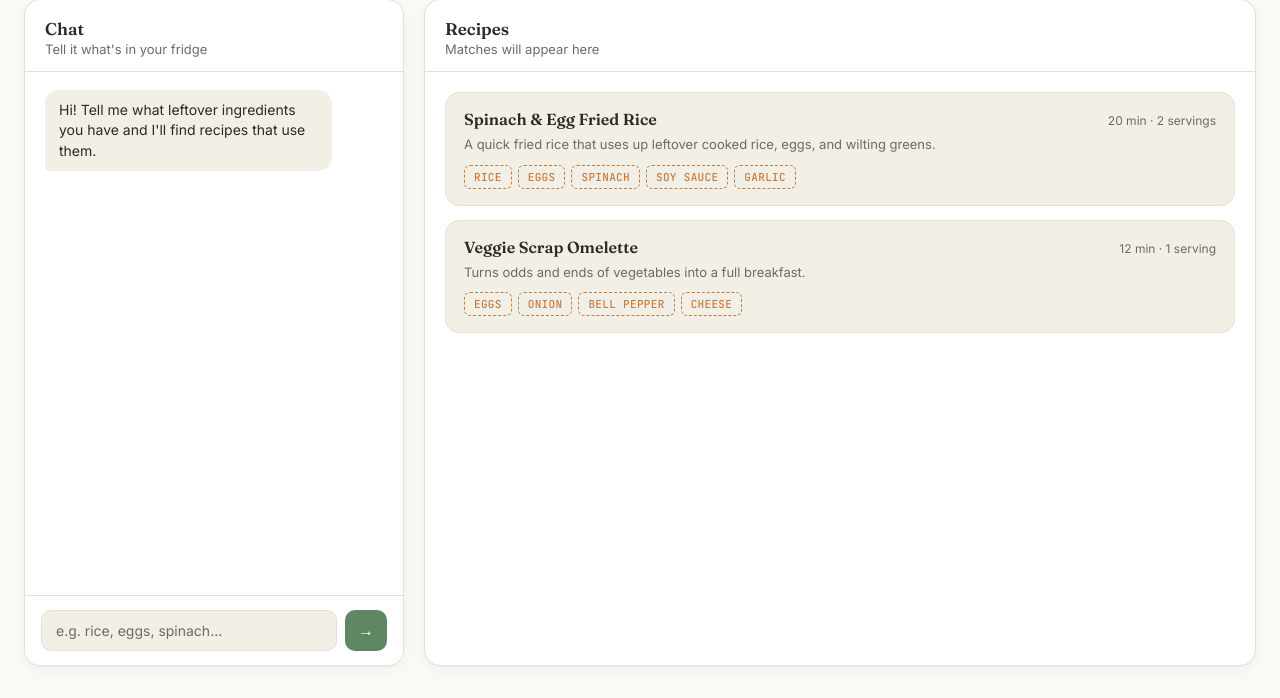
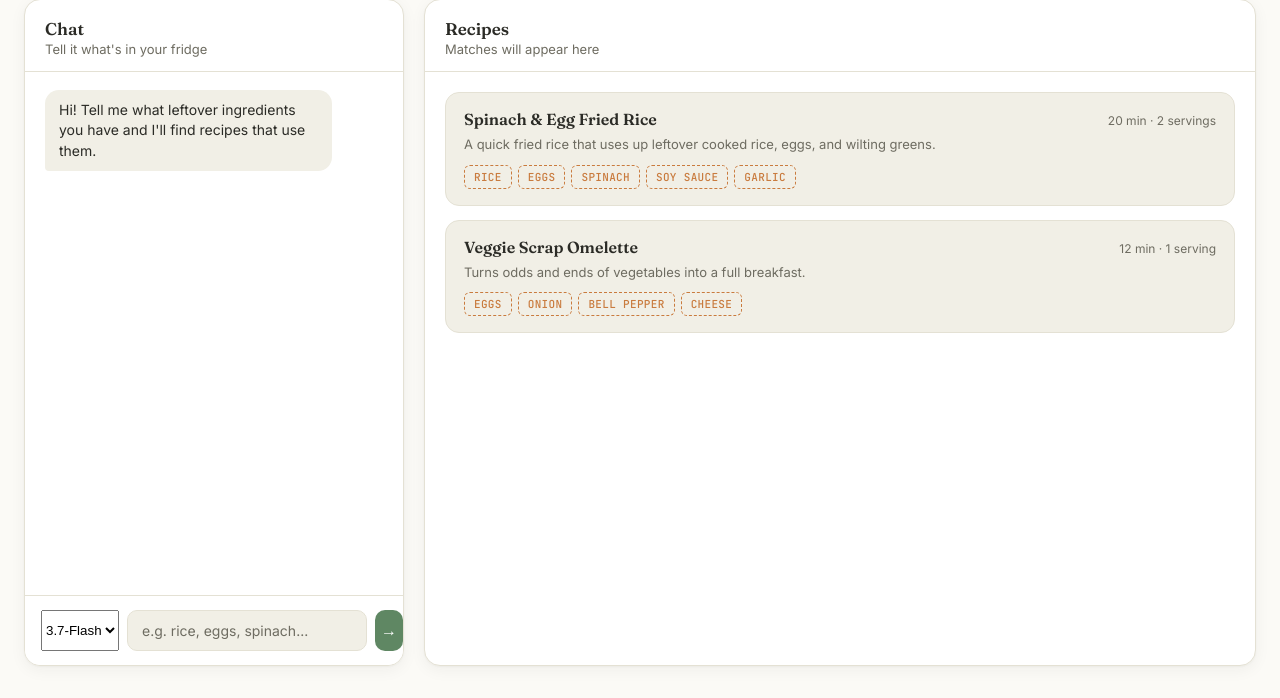
Before and after one commit to pals87893-max/Food_Finding_Automation, a Flask app: page / in a window 1280 px wide. Shown: the part 102-800 px from the top of the page. Run offline with Flask 3, Linux system fonts and the light colour scheme.

Commit message:
Add model selection dropdown to chat form

```diff
--- a/templates/index.html
+++ b/templates/index.html
@@ -33,8 +33,13 @@
             <p>Hi! Tell me what leftover ingredients you have and I'll find recipes that use them.</p>
           </div>
         </div>
-        <form class="chat-input" id="chatForm" action="{{ url_for('home') }}" method="POST">
-          <input type="text" name=ingredients id="chatInput" placeholder="e.g. rice, eggs, spinach..." autocomplete="off" required>
+        <form class="chat-input" id="chatForm" method="POST">
+          <select class="model-select" name="model" id="modelDropdownMenu">
+            <option value="gemini-3.7-flash" selected>3.7-Flash</option>
+            <option value="gemini-3.5-flash">3.5-Flash</option>
+            <option value="gemini-2.5-flash">2.5-Flash</option>
+          </select>
+          <input type="text" id="chatInput" name="ingredients" placeholder="e.g. rice, eggs, spinach..." autocomplete="off" required>
           <button type="submit" aria-label="Send message">→</button>
         </form>
       </section>
```
